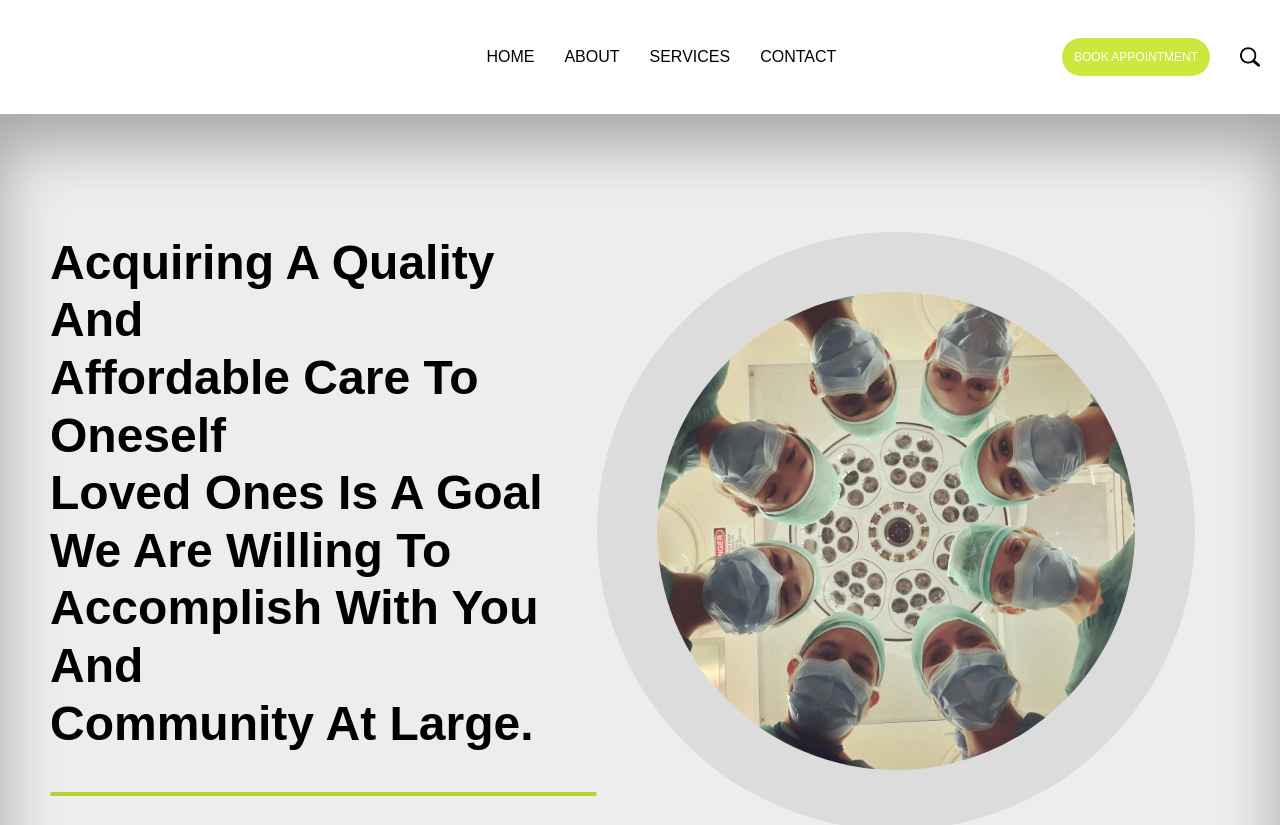
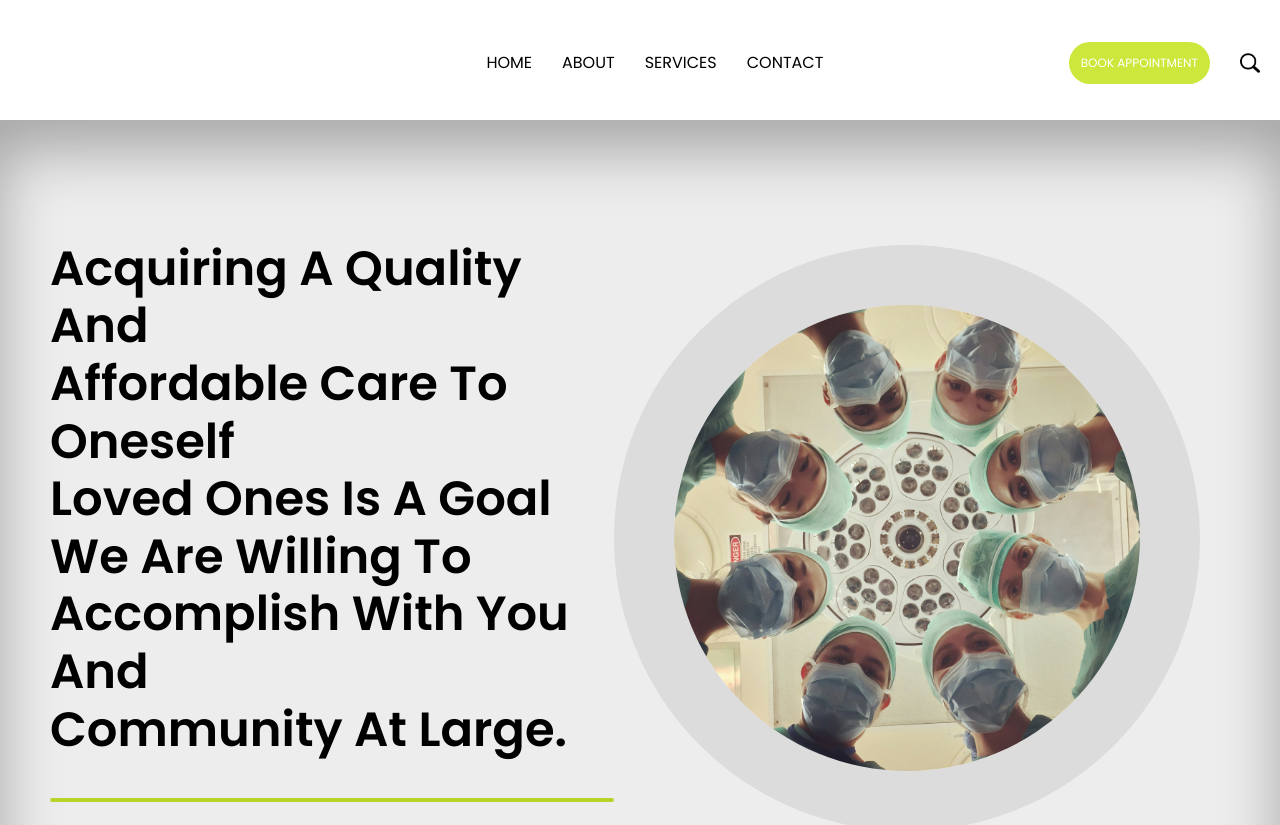
Before and after one commit to eyebeeart/gemhomecare, a plain HTML site: page index.html in a window 1280 px wide. Shown: the part 52-877 px from the top of the page. Drawn offline with Linux system fonts and the light colour scheme.

```diff
--- a/index.html
+++ b/index.html
@@ -6,6 +6,9 @@
     <title>Home</title>
     <link rel="stylesheet" href="med.css">
     <link rel="stylesheet" href="https://cdnjs.cloudflare.com/ajax/libs/font-awesome/6.4.0/css/all.min.css">
+    <!-- Google Fonts: Inter and Poppins -->
+    <link href="https://fonts.googleapis.com/css2?family=Inter:wght@400;600&family=Poppins:wght@400;600&display=swap" rel="stylesheet">
+
 </head>
 <body>
   <header class="header">
--- a/med.css
+++ b/med.css
@@ -1,9 +1,10 @@
 /* styles.css */
 body {
   margin: 0;
-  font-family: Arial, sans-serif;
+  font-family: 'poppins', sans-serif;
   background-color: #eeeded;
   font-size: 16px;
+
 }
 
 
```
